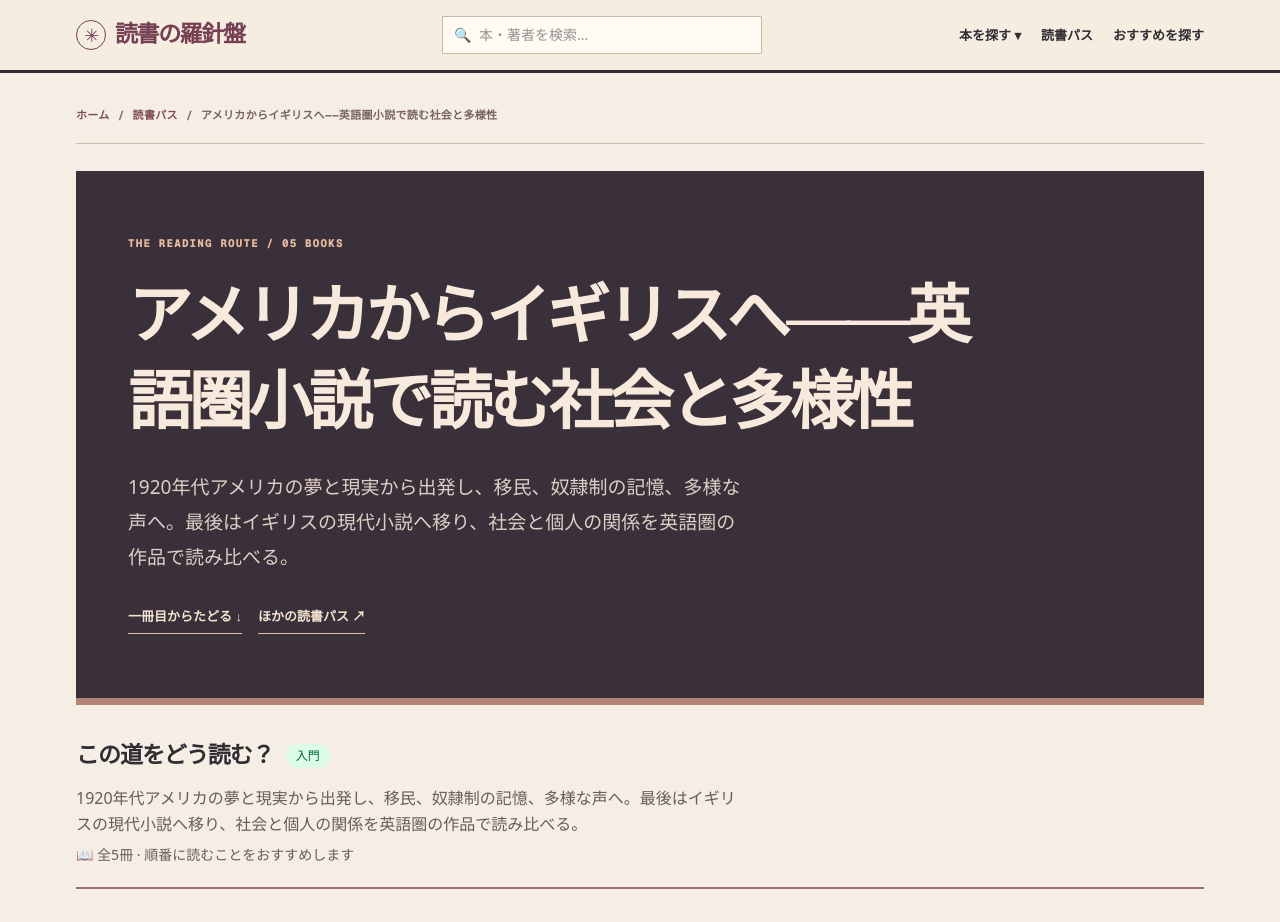
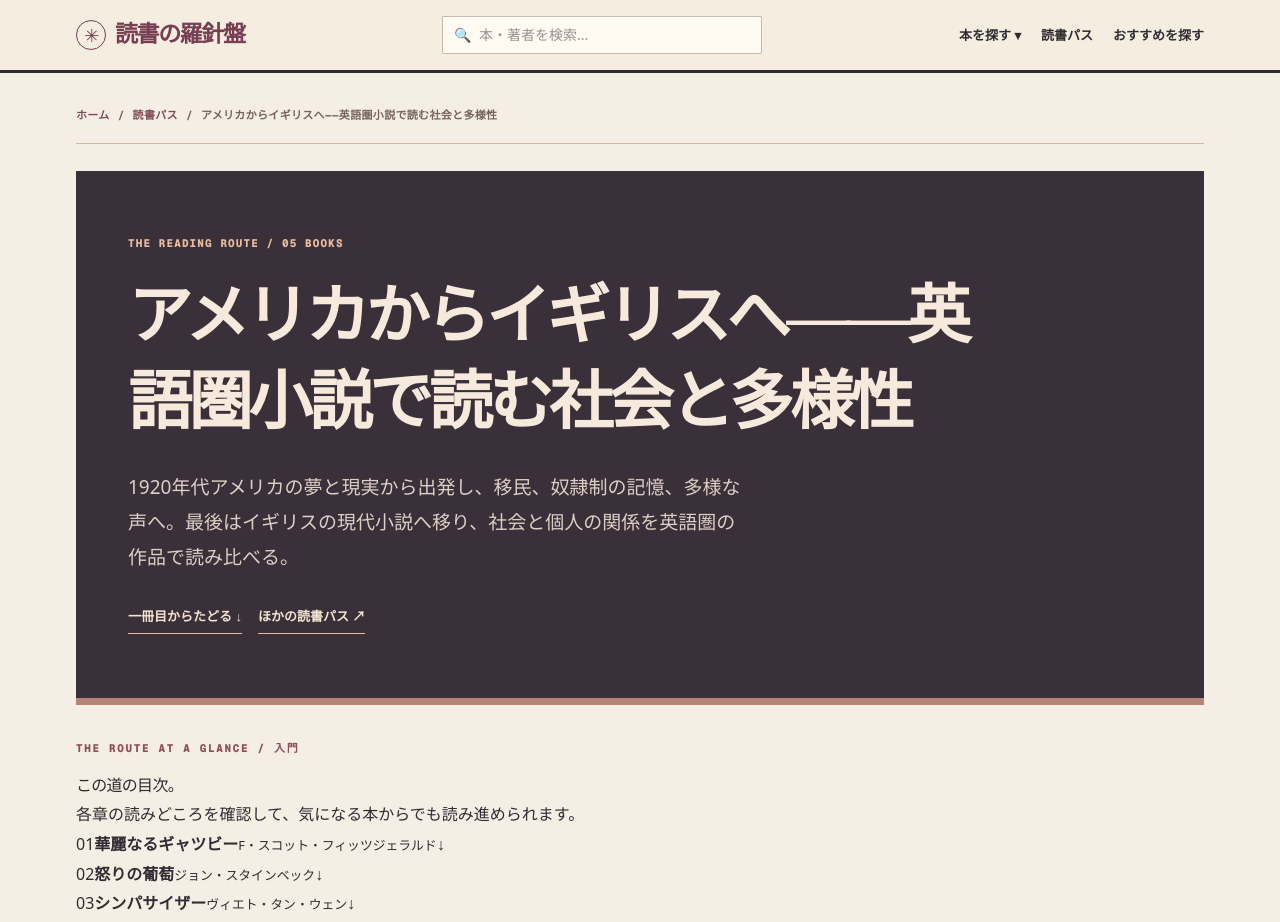
Before and after one commit to nomuonji/book-discovery, a Next.js app: page /paths/american-literature-tour/ in a window 1280 px wide. Shown: the top 922 px of the page. Built offline with nearby package versions, Linux system fonts and the light colour scheme.

Commit message:
ux: replace repeated route description with clickable chapter table of contents

```diff
--- a/src/app/paths/[slug]/page.tsx
+++ b/src/app/paths/[slug]/page.tsx
@@ -102,18 +102,25 @@ export default async function PathDetailPage({ params }: PageProps) {
         <p>{path.descriptionJa}</p>
         <nav aria-label="この読書パスの入口"><a href="#reading-steps">一冊目からたどる ↓</a><Link href="/paths/">ほかの読書パス ↗</Link></nav>
       </header>
-      <div className="mb-10 reading-path-intro">
-        <div className="flex items-center gap-3 mb-3">
-          <h2 className="text-2xl sm:text-3xl font-bold">この道をどう読む？</h2>
-          <span className={`text-xs px-2.5 py-1 rounded-full font-medium ${difficultyColors[path.difficulty]}`}>
-            {difficultyLabels[path.difficulty]}
-          </span>
+      <nav className="reading-chapter-index" aria-labelledby="reading-chapter-index-heading">
+        <div className="reading-chapter-index-heading">
+          <span className="reading-interior-kicker">THE ROUTE AT A GLANCE / {difficultyLabels[path.difficulty]}</span>
+          <h2 id="reading-chapter-index-heading">この道の目次。</h2>
+          <p>各章の読みどころを確認して、気になる本からでも読み進められます。</p>
         </div>
-        <p className="text-[var(--muted)] max-w-2xl leading-relaxed">{path.descriptionJa}</p>
-        <p className="text-sm text-[var(--muted)] mt-2">
-          📖 全{stepsWithBooks.length}冊 · 順番に読むことをおすすめします
-        </p>
-      </div>
+        <ol>
+          {stepsWithBooks.map((step) => (
+            <li key={step.bookSlug}>
+              <a href={`#step-${step.order}`}>
+                <span>{String(step.order).padStart(2,"0")}</span>
+                <strong>{step.book.titleJa}</strong>
+                <small>{step.book.authorJa}</small>
+                <span aria-hidden="true">↓</span>
+              </a>
+            </li>
+          ))}
+        </ol>
+      </nav>
 
       {showEntryMap && (
         <section aria-labelledby="entry-map-heading" className="mb-10 bg-[var(--card)] border border-[var(--border)] rounded-lg p-5">
```
